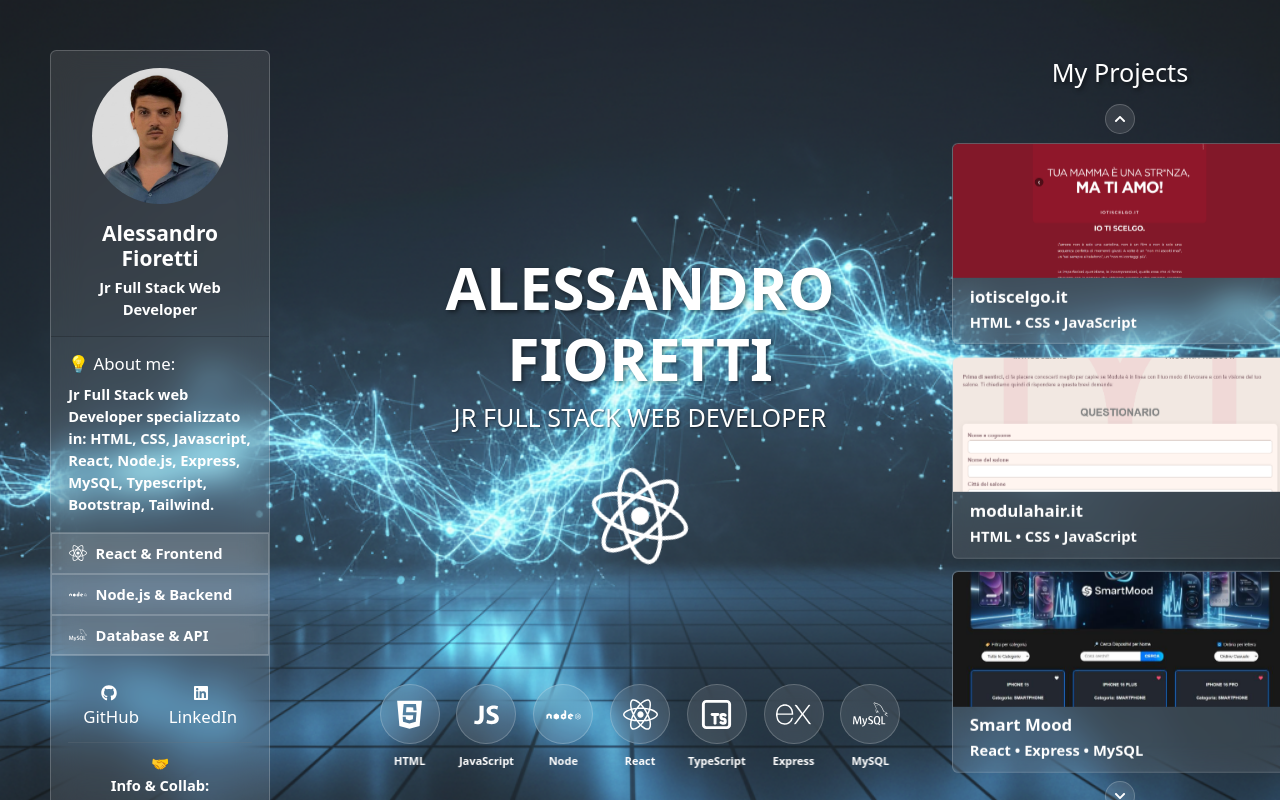
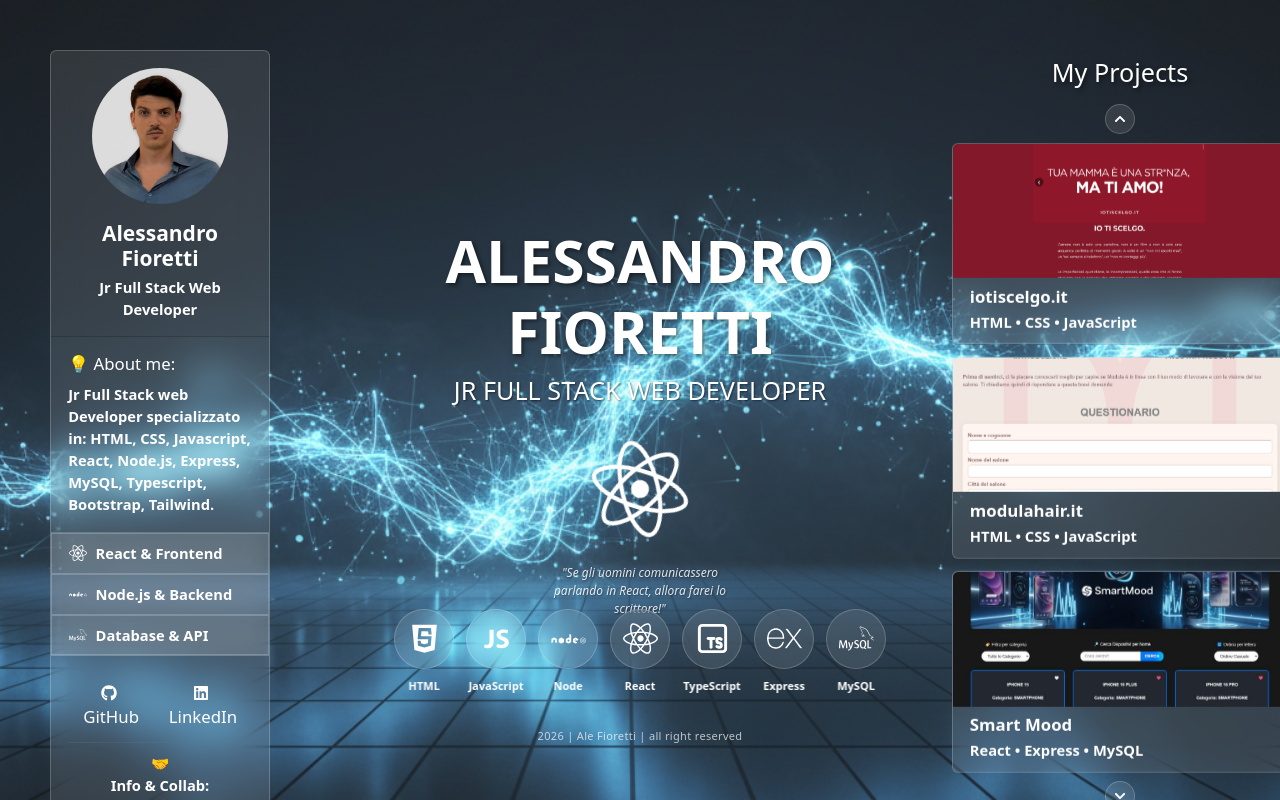
Before and after one commit to 413f10r/AleFioretti_portfolio, a React (Vite) app: page / in a window 1280 px wide. Built offline with nearby package versions, Linux system fonts and the light colour scheme.

Commit message:
Add site signature and hero quote; improve skills container layout

```diff
--- a/src/App.css
+++ b/src/App.css
@@ -94,7 +94,6 @@
   padding: 0 !important;
   display: flex;
   flex-wrap: wrap;
-  justify-content: center;
   align-items: center;
   gap: 1.5vh;
 }
@@ -129,6 +128,24 @@
   backdrop-filter: blur(5px);
 }
 
+/* Site Signature */
+.site-signature {
+  margin-top: 3.5rem !important;
+  font-size: 11px;
+  font-weight: 400;
+  opacity: 0.7;
+  letter-spacing: 0.03em;
+}
+
+/* Hero Quote */
+.site-quote {
+  font-size: 1.5vh;
+  font-weight: 400;
+  opacity: 0.85;
+  max-width: 30ch;
+  text-shadow: 1px 1px 2px rgba(0, 0, 0, 0.5);
+}
+
 /* Responsive per schermi piccoli */
 @media (max-width: 768px) {
   .bkg-container {
@@ -150,7 +167,11 @@
   }
 
   .skills-container {
-    gap: 1vh;
+    display: grid;
+    grid-template-columns: repeat(4, 1fr);
+    row-gap: 2.5rem;
+    column-gap: 1vh;
+    justify-items: center;
   }
 
   .skill-icon {
@@ -168,10 +189,8 @@
     width: min(20rem, 85vw);
   }
 
-  .skills-container {
-    display: grid;
-    grid-template-columns: repeat(4, 1fr);
-    justify-items: center;
+  .site-signature {
+    margin-top: 2.5rem !important;
   }
 }
 
--- a/src/App.jsx
+++ b/src/App.jsx
@@ -85,6 +85,10 @@ function App() {
             <div className="logo-react mb-4">
               <FaReact size={100} className="text-react" />
             </div>
+
+            <p className="site-quote fst-italic mb-0">
+              "Se gli uomini comunicassero parlando in React, allora farei lo scrittore!"
+            </p>
           </div>
 
           {/* Projects - Right Column */}
@@ -102,7 +106,7 @@ function App() {
         {/* Skills Footer con position relative */}
         <div className="skills-footer-relative order-4">
           <div className="d-flex justify-content-center">
-            <div className="skills-container d-flex flex-wrap gap-3 justify-content-center">
+            <div className="skills-container justify-content-center">
               <div className="skill-icon d-flex align-items-center justify-content-center hover-scale position-relative">
                 <DiJavascript size={35} className="text-react" />
                 <p className="skill-label">HTML</p>
@@ -133,6 +137,10 @@ function App() {
               </div>
             </div>
           </div>
+
+          <p className="site-signature text-center mb-0">
+            2026 | Ale Fioretti | all right reserved
+          </p>
         </div>
 
       </div>
```
